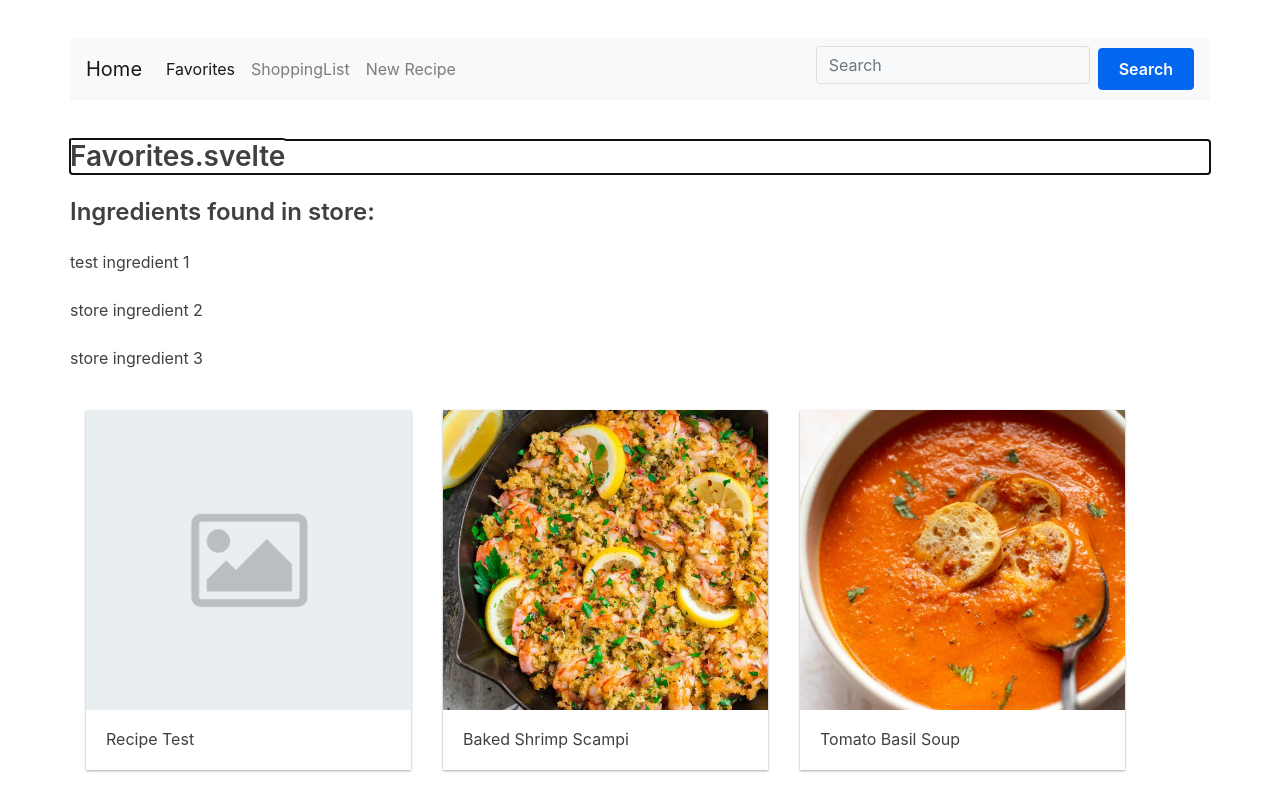
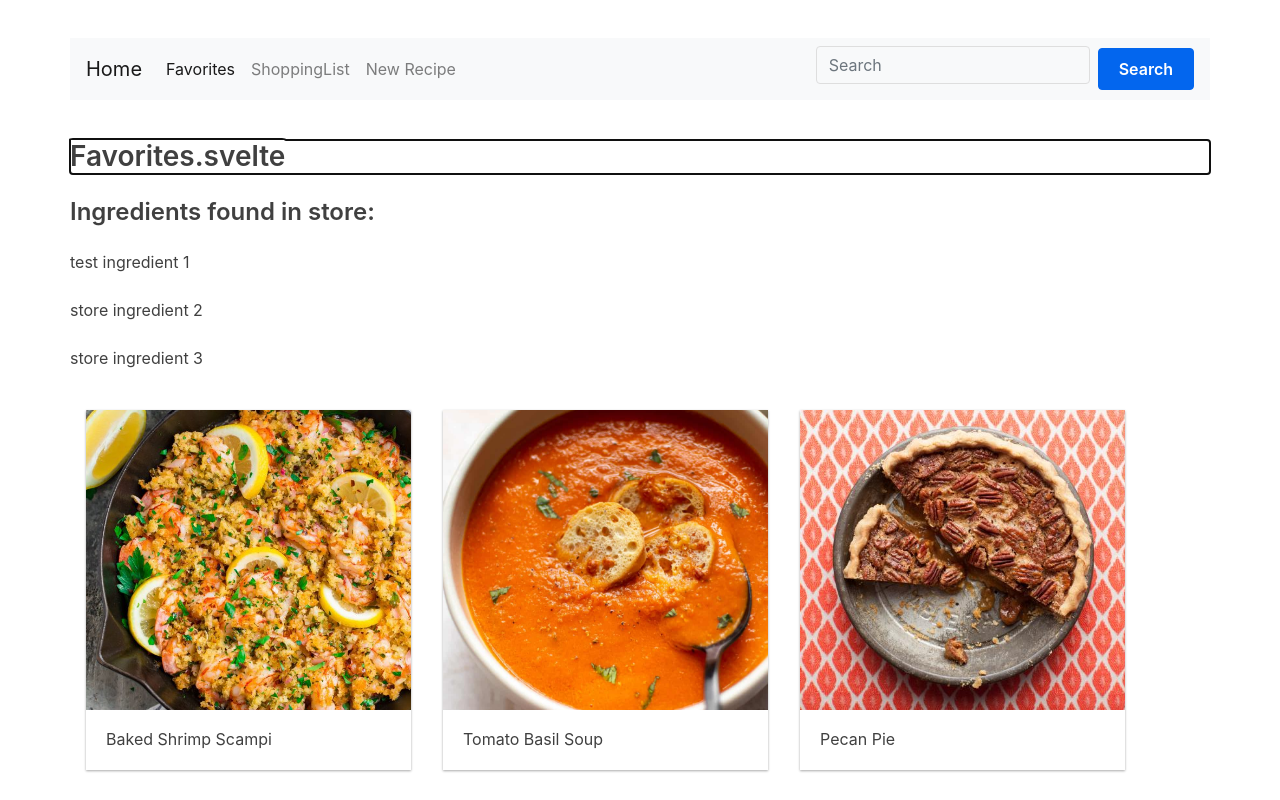
Before and after one commit to dbills777/Svelte-Recipe-App, a Svelte app: page /favorites in a window 1280 px wide. Shown: the top 800 px of the page. Built offline with nearby package versions, Linux system fonts and the light colour scheme.

Commit message:
can view in favorites list

```diff
--- a/src/components/Favorites.svelte
+++ b/src/components/Favorites.svelte
@@ -1,12 +1,16 @@
 <script>
-    import recipeData from '../json/recipes.json';
     import Modal from "./Modal.svelte"
     import groceryListStore from '../store.js'
+    import recipeStore from '../RecipeStore';
 
     // -------------- store data -------------- //
     let groceryList = []
     groceryListStore.subscribe((data) => { // keeps track of updates to the store, sends data to "grocery list which can then be looped through/displayed"
         groceryList = data
+    })
+    let recipeList = []
+    recipeStore.subscribe((data) => { // keeps track of updates to the store, sends data to "grocery list which can then be looped through/displayed"
+        recipeList = data
     })
     // -------------- store data end -------------- //
 
@@ -120,7 +124,7 @@
 </Modal>
 
 <div class="card-container">
-    {#each recipeData as recipe}
+    {#each recipeList as recipe}
         {#if recipe.favorite}
             <div class="recipe-card">
                 <img class="recipe-card-img" src="{recipe.image}" alt="anything">
--- a/src/components/NewRecipe.svelte
+++ b/src/components/NewRecipe.svelte
@@ -33,6 +33,7 @@
           name,
           rating,
           instructions,
+          ingredients: [],
           image: 'https://picsum.photos/200/300',
         }
       )
```
